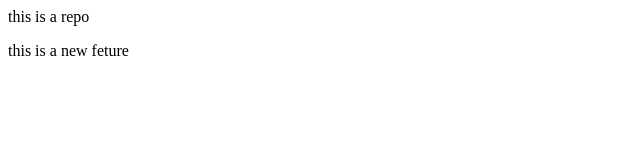
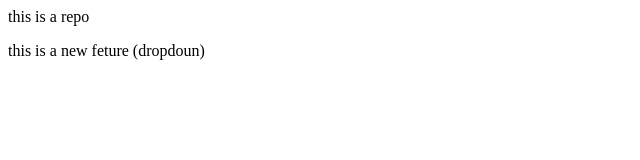
Before and after one commit to Arghya-santra/localrepo, a plain HTML site: page index.html in a window 1280 px wide. Shown: the full height of the page, 0-640 px from the left. Drawn offline with Linux system fonts and the light colour scheme.

Commit message:
add dropedoun

```diff
--- a/index.html
+++ b/index.html
@@ -1,2 +1,2 @@
 <p>this is a repo</p>
-<p>this is a new feture</p>
+<p>this is a new feture (dropdoun)</p>
```
